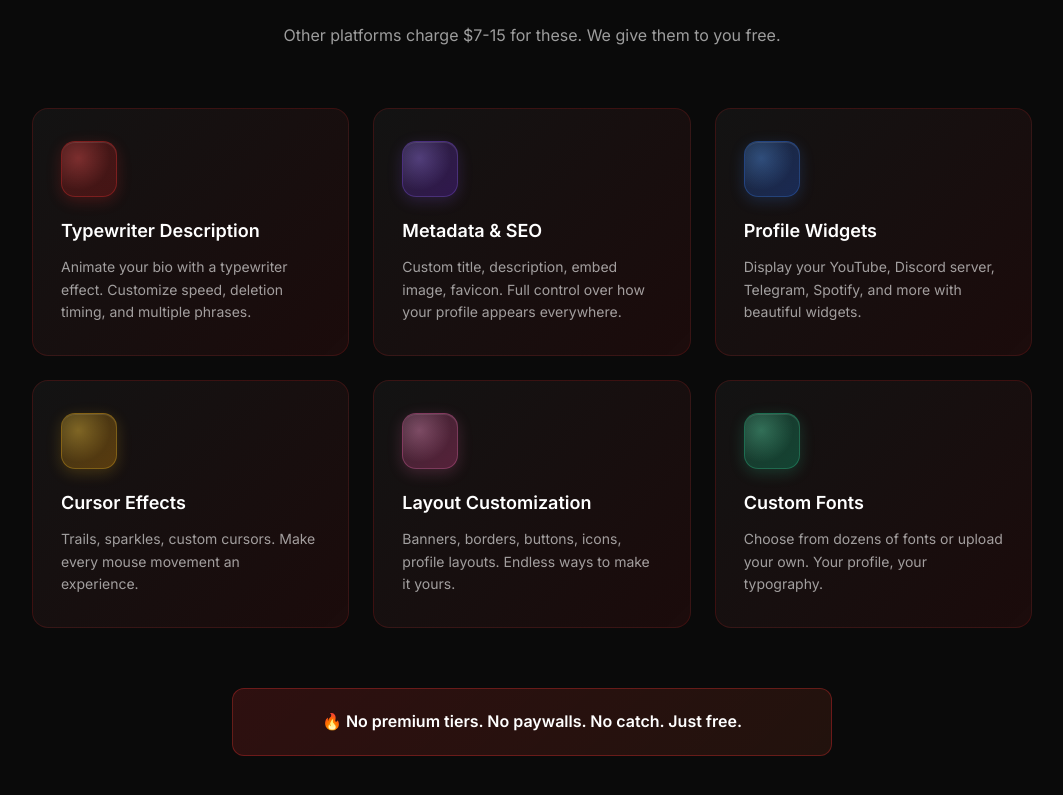
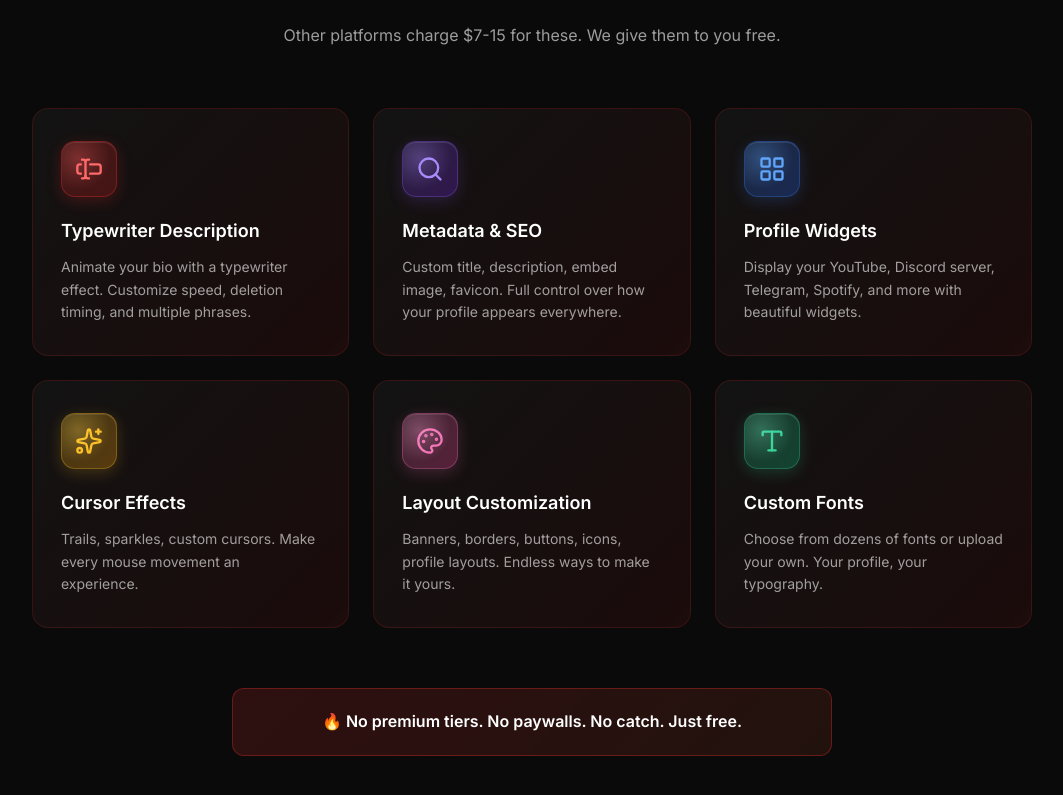
Before and after one commit to ALTROLL/sins-wtf, a Next.js app: page / in a window 1280 px wide. Shown: the part 1618-2413 px from the top of the page, without its empty margins (108-1171 px from the left). Built offline with nearby package versions, Linux system fonts and the light colour scheme.

Commit message:
fix: add Lucide React icons to features section

```diff
--- a/package.json
+++ b/package.json
@@ -11,6 +11,7 @@
   "dependencies": {
     "@supabase/ssr": "^0.8.0",
     "@supabase/supabase-js": "^2.86.0",
+    "lucide-react": "^0.555.0",
     "next": "16.0.5",
     "react": "19.2.0",
     "react-dom": "19.2.0"
--- a/src/app/page.tsx
+++ b/src/app/page.tsx
@@ -2,6 +2,7 @@
 
 import { useEffect, useRef } from "react";
 import Link from "next/link";
+import { TextCursorInput, Search, LayoutGrid, Sparkles, Palette, Type } from "lucide-react";
 
 export default function Home() {
   const particlesRef = useRef<HTMLDivElement>(null);
@@ -257,7 +258,7 @@ export default function Home() {
         <div className="features-grid">
           <div className="feature-card">
             <div className="feature-icon">
-              <i className="icon-text-cursor-input"></i>
+              <TextCursorInput className="w-7 h-7" />
             </div>
             <h3>Typewriter Description</h3>
             <p>
@@ -267,7 +268,7 @@ export default function Home() {
           </div>
           <div className="feature-card">
             <div className="feature-icon purple">
-              <i className="icon-search"></i>
+              <Search className="w-7 h-7" />
             </div>
             <h3>Metadata & SEO</h3>
             <p>
@@ -277,7 +278,7 @@ export default function Home() {
           </div>
           <div className="feature-card">
             <div className="feature-icon blue">
-              <i className="icon-layout-grid"></i>
+              <LayoutGrid className="w-7 h-7" />
             </div>
             <h3>Profile Widgets</h3>
             <p>
@@ -287,7 +288,7 @@ export default function Home() {
           </div>
           <div className="feature-card">
             <div className="feature-icon yellow">
-              <i className="icon-sparkles"></i>
+              <Sparkles className="w-7 h-7" />
             </div>
             <h3>Cursor Effects</h3>
             <p>
@@ -297,7 +298,7 @@ export default function Home() {
           </div>
           <div className="feature-card">
             <div className="feature-icon pink">
-              <i className="icon-palette"></i>
+              <Palette className="w-7 h-7" />
             </div>
             <h3>Layout Customization</h3>
             <p>
@@ -307,7 +308,7 @@ export default function Home() {
           </div>
           <div className="feature-card">
             <div className="feature-icon green">
-              <i className="icon-type"></i>
+              <Type className="w-7 h-7" />
             </div>
             <h3>Custom Fonts</h3>
             <p>
```
Also changed, not shown: 1 other file (tests, documents, lock files or other folders).
